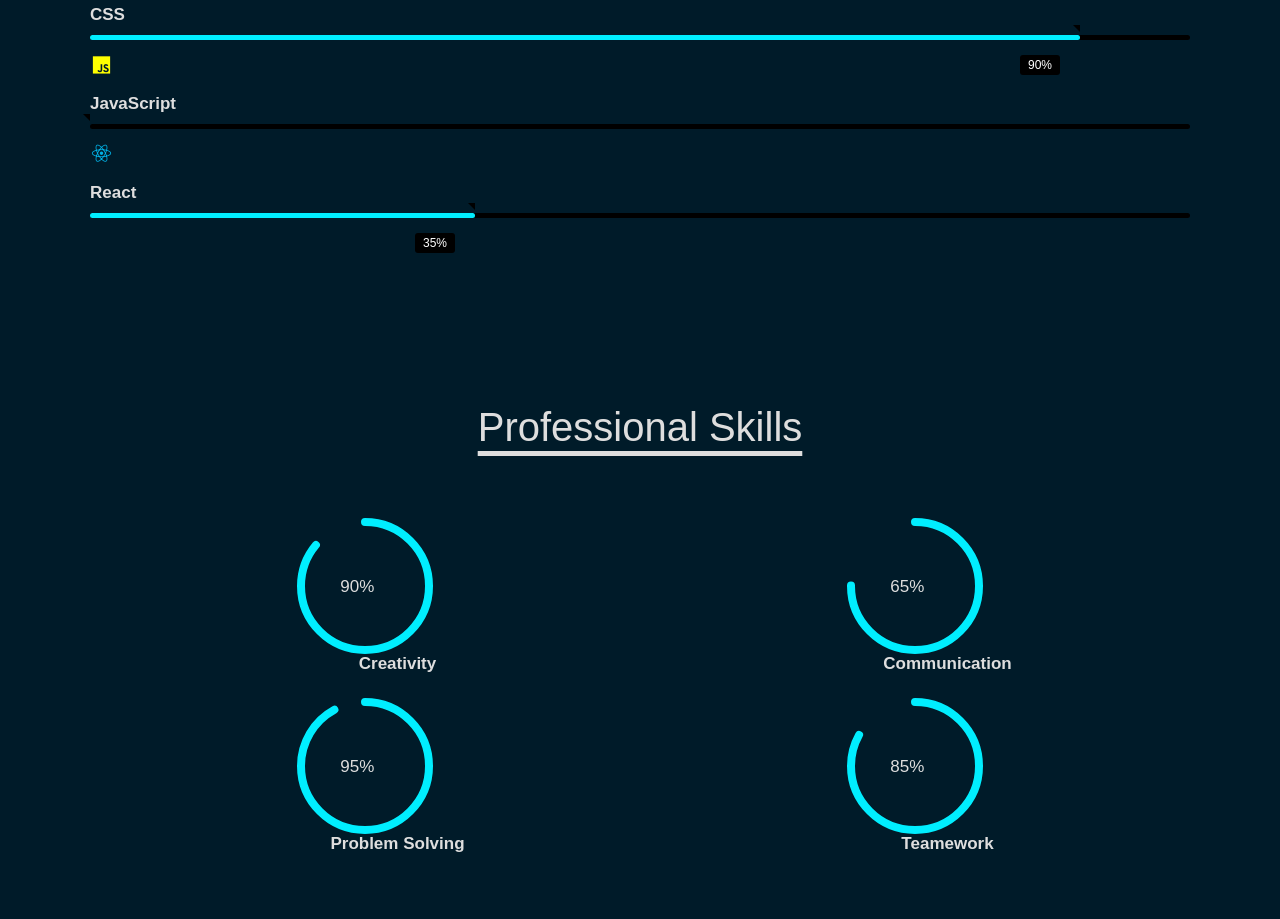
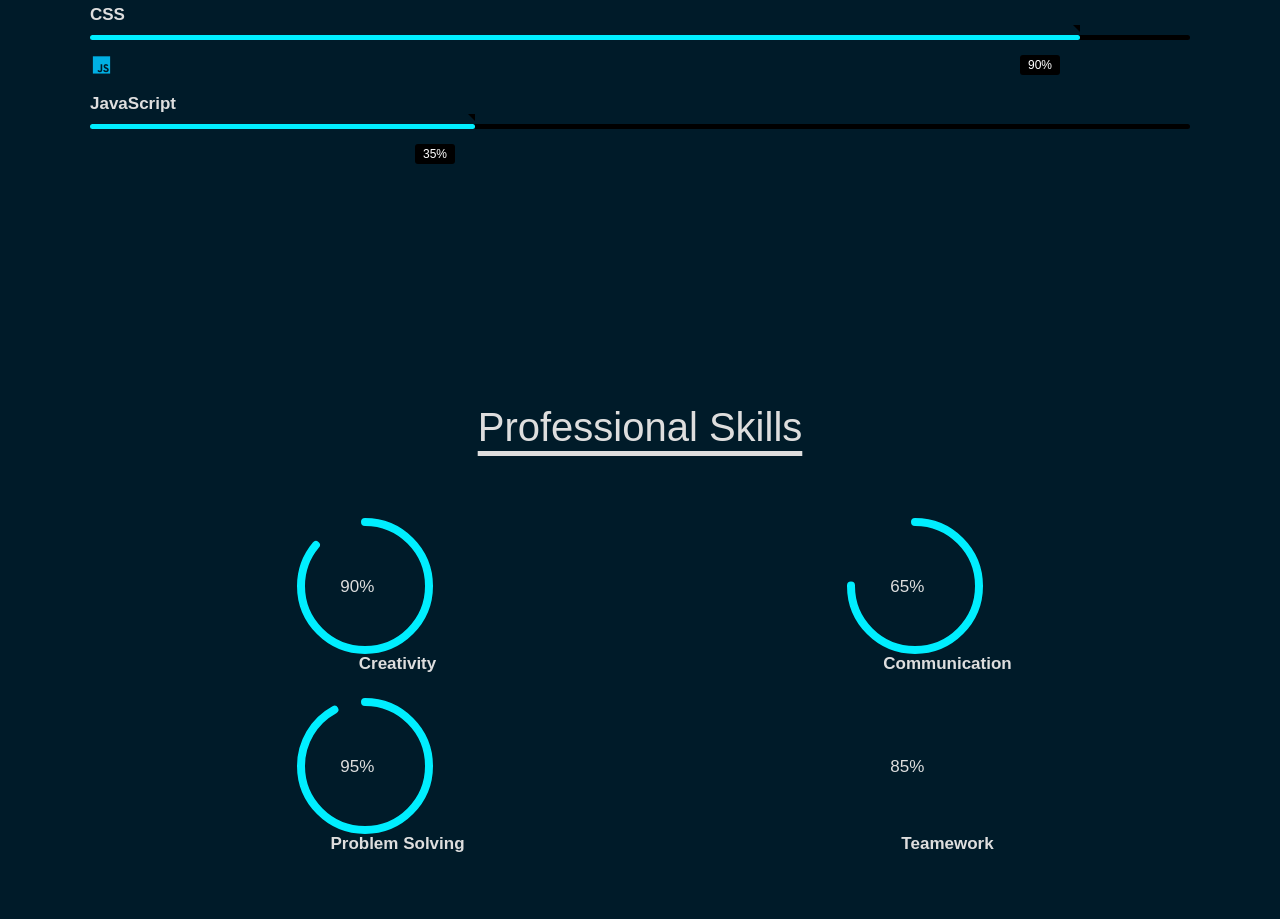
Before and after one commit to mdaleardc/ismail, a plain HTML site: page index.html in a window 1280 px wide. Shown: the part 2180-3099 px from the top of the page. Drawn offline with nearby package versions, Linux system fonts and the light colour scheme.

Commit message:
Update index.html

```diff
--- a/index.html
+++ b/index.html
@@ -107,18 +107,10 @@
 				<div class="progress-line css">
 				<span></span>
 				</div>
-				</div>
-			<div class="bar"> <i class="bx bxl-javascript" style="color:yellow"></i>
+			</div>
+			<div class="bar"><i class="bx bxl-javascript" style="color:#00B0E4"></i>
 				<div class="info">
 					<span>JavaScript</span>
-				</div>
-				<div class="progress-line javascript">
-					<span></span>
-				</div>
-				</div>
-			<div class="bar"><i class="bx bxl-react" style="color:#00B0E4"></i>
-				<div class="info">
-					<span>React</span>
 				</div>
 				<div class="progress-line react">
 					<span></span>
@@ -159,8 +151,7 @@
 
 
 	<div class="radial-bar">
-		<svg x="0px" y="0px" viewBox="0 0 200 200">
-			<circle class="path path-4" cx="100" cy="100" r=
+		<svg x="0px"th path-4" cx="100" cy="100" r=
 			80></circle>
 			<div class="percentage">85%</div>
 			<div class="text">Teamework</div>
```
